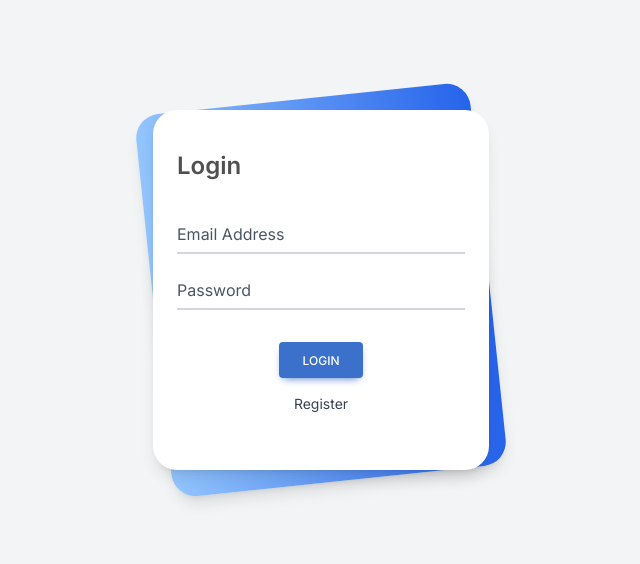
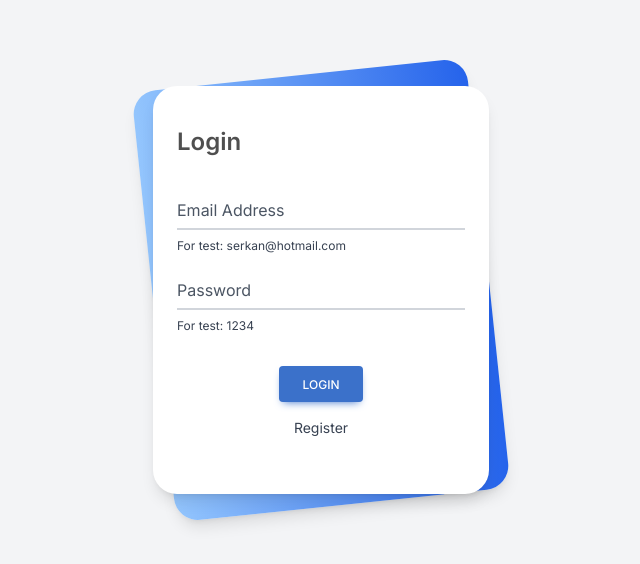
Before and after one commit to SerkanToraman/busticketsales, a Next.js app: page /login in a window 1280 px wide. Shown: the part 110-674 px from the top of the page, without its empty margins (319-959 px from the left). Built offline with nearby package versions, Linux system fonts and the light colour scheme; what tw-elements would draw is missing.

Commit message:
Add test use data

```diff
--- a/src/components/BusRoute.tsx
+++ b/src/components/BusRoute.tsx
@@ -103,6 +103,9 @@ function BusRoute() {
               }}
             />
           </div>
+          <p className="mt-2 text-xs">
+            For Test : 16.10.2023
+          </p>
         </div>
         <div className="relative">
           <button
@@ -113,6 +116,7 @@ function BusRoute() {
           >
             Find Your Journey
           </button>
+
         </div>
       </form>
       {submitClicked ? (
--- a/src/components/LoginForm.tsx
+++ b/src/components/LoginForm.tsx
@@ -94,6 +94,7 @@ const LoginForm = () => {
                   >
                     Email Address
                   </label>
+                  <p className="mt-2 text-xs">For test: serkan@hotmail.com</p>
                 </div>
                 <div className="relative">
                   <input
@@ -113,6 +114,7 @@ const LoginForm = () => {
                   >
                     Password
                   </label>
+                  <p className="mt-2 text-xs">For test: 1234</p>
                 </div>
                 <div className="relative flex items-center justify-center pt-4">
                   <button
@@ -130,6 +132,8 @@ const LoginForm = () => {
                   </Link>
                 </div>
 
+
+
                 {loginError && (
                   <p className="text-red-600 text-sm  text-center">
                     {loginError}
--- a/src/components/Payment.tsx
+++ b/src/components/Payment.tsx
@@ -66,7 +66,9 @@ const Payment = () => {
       router.push("/success");
     }
   };
-  const totalPrice = currentJourney ? bookedSeatCount * currentJourney.price : 0;
+  const totalPrice = currentJourney
+    ? bookedSeatCount * currentJourney.price
+    : 0;
 
   return (
     <section className="min-h-screen bg-gray-100 py-6 flex flex-col justify-center sm:py-12">
@@ -145,6 +147,7 @@ const Payment = () => {
                 Pay
               </button>
             </div>
+            <p className="mt-2 text-xs">Please use random numbers</p>
             {inputError && (
               <p className="text-red-600 text-sm pt-4"> {inputError} </p>
             )}
```
